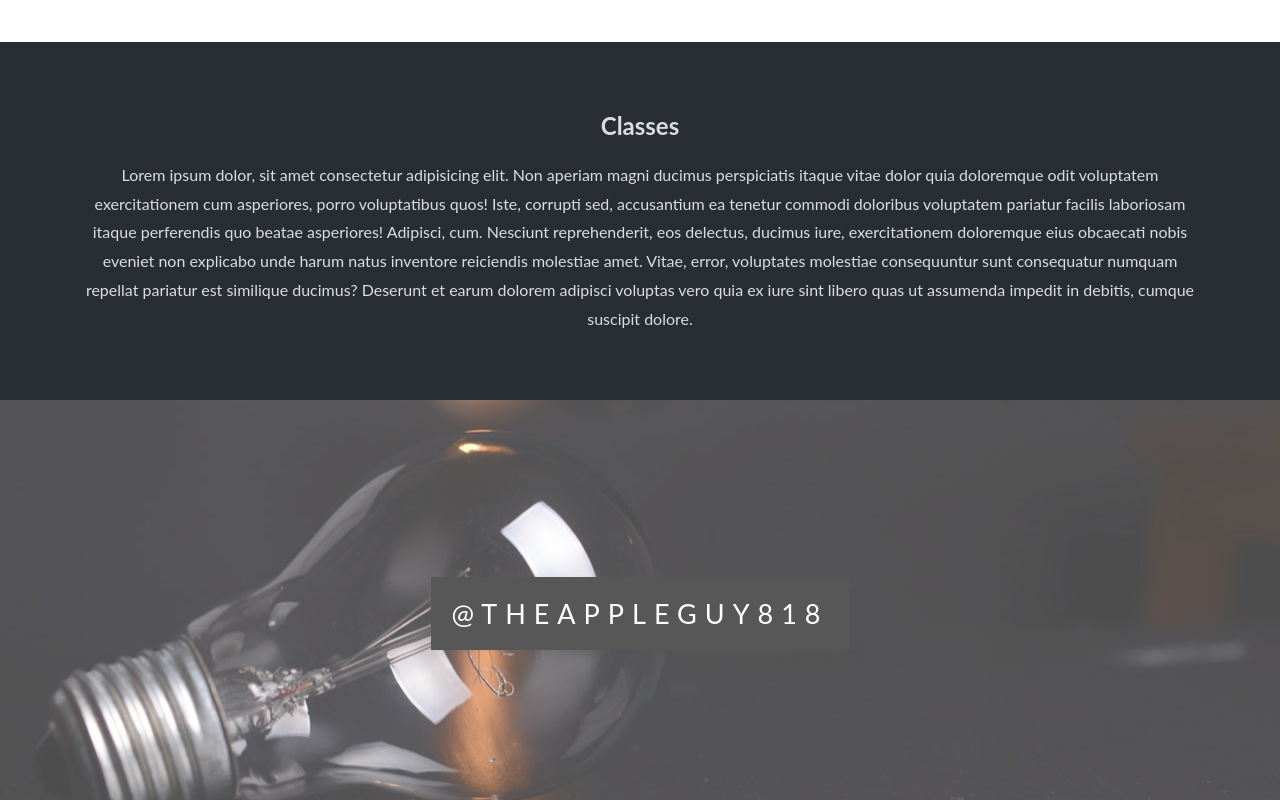
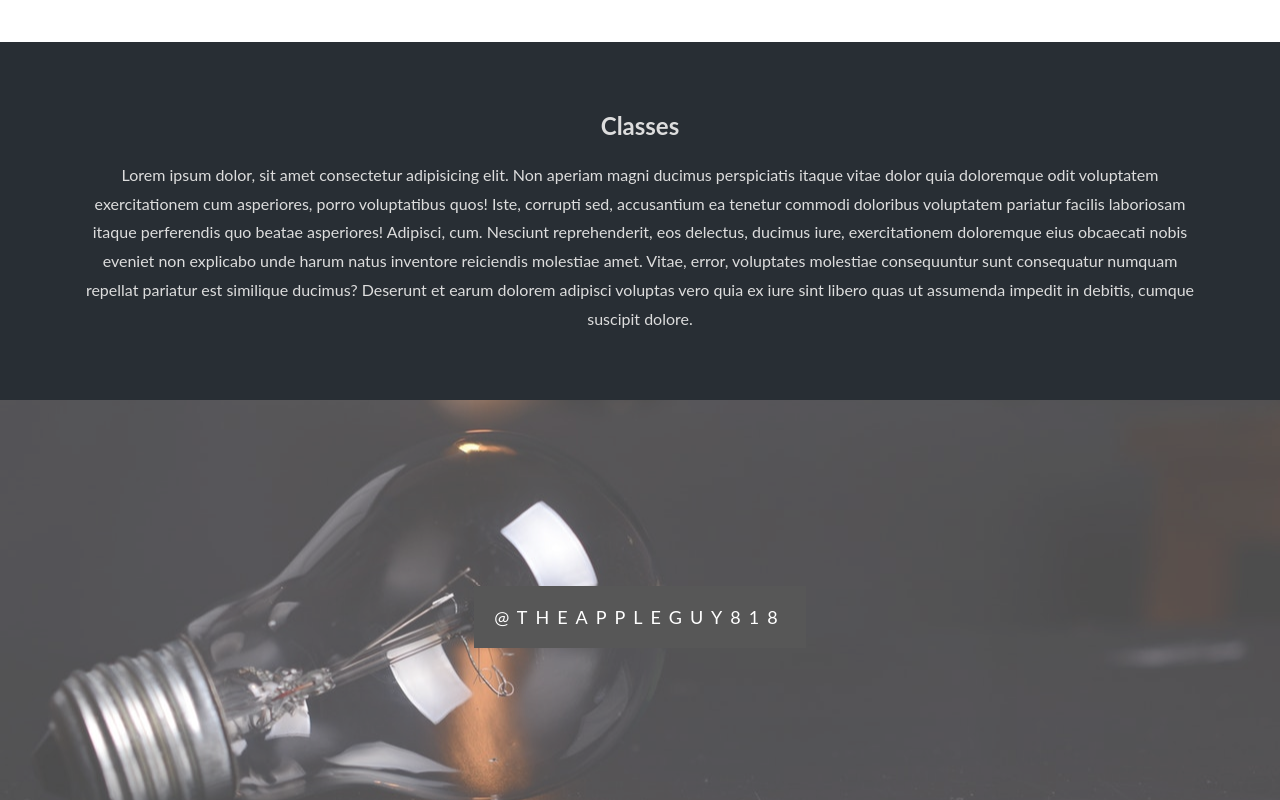
Before and after one commit to robswei/RobWeb, a plain HTML site: page index.html in a window 1280 px wide. Shown: the part 2215-3015 px from the top of the page. Drawn offline with Linux system fonts and the light colour scheme.

Commit message:
Font Size Lowered on Footer

```diff
--- a/style/style.css
+++ b/style/style.css
@@ -65,6 +65,10 @@ body, html{
     background-color: transparent;
 }
 
+.pimg1.last .ptext .border {
+    font-size: 18px;
+}
+
 @media(max-width: 568px){
     .pimg1, .pimg2, .pimg3{
         background-attachment: scroll;
```
